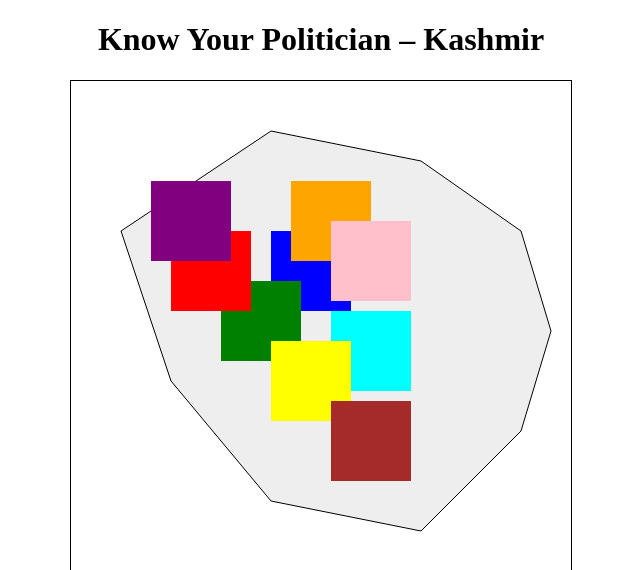
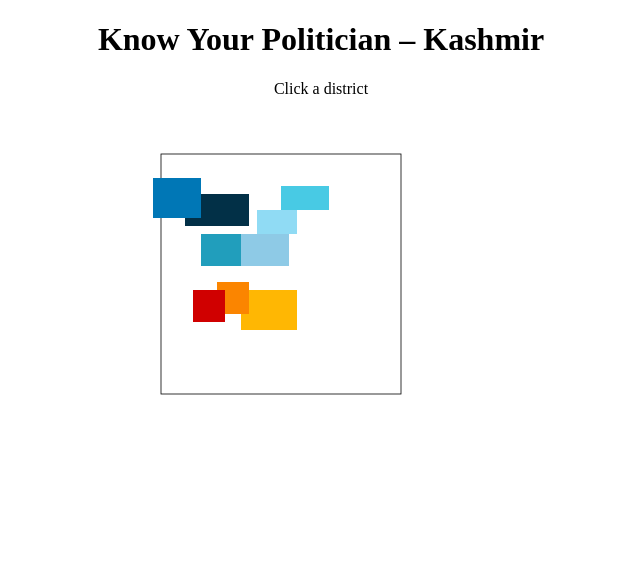
Before and after one commit to zgulll/know-your-representatives-kashmir, a React (Vite) app: page / in a window 1280 px wide. Shown: the top 570 px of the page, without its empty margins (319-959 px from the left). Built offline with nearby package versions, Linux system fonts and the light colour scheme.

Commit message:
Update App.jsx

```diff
--- a/App.jsx
+++ b/App.jsx
@@ -1,27 +1,74 @@
+import React from "react";
+
 function App() {
+
+  const handleClick = (district) => {
+    alert("You clicked " + district);
+  };
+
   return (
-    <div style={{ textAlign: "center" }}>
+    <div style={{ textAlign: "center", marginTop: "20px" }}>
       <h1>Know Your Politician – Kashmir</h1>
+      <p>Click a district</p>
 
-      <svg width="500" height="500" style={{ border: "1px solid black" }}>
+      <svg viewBox="0 0 500 500" width="400">
 
-        {/* MAP OUTLINE */}
-        <polygon
-          points="50,150 200,50 350,80 450,150 480,250 450,350 350,450 200,420 100,300"
-          fill="#eee"
-          stroke="black"
+        {/* OUTLINE */}
+        <rect x="50" y="50" width="300" height="300" fill="none" stroke="black" />
+
+        {/* SRINAGAR */}
+        <rect x="150" y="150" width="60" height="40"
+          fill="#8ecae6"
+          onClick={() => handleClick("Srinagar")}
         />
 
-        {/* DISTRICTS (BIG + GUARANTEED VISIBLE) */}
-        <rect x="200" y="150" width="80" height="80" fill="blue" onClick={() => alert("Srinagar")} />
-        <rect x="150" y="200" width="80" height="80" fill="green" onClick={() => alert("Budgam")} />
-        <rect x="100" y="150" width="80" height="80" fill="red" onClick={() => alert("Baramulla")} />
-        <rect x="80" y="100" width="80" height="80" fill="purple" onClick={() => alert("Kupwara")} />
-        <rect x="220" y="100" width="80" height="80" fill="orange" onClick={() => alert("Bandipora")} />
-        <rect x="260" y="140" width="80" height="80" fill="pink" onClick={() => alert("Ganderbal")} />
-        <rect x="260" y="230" width="80" height="80" fill="cyan" onClick={() => alert("Pulwama")} />
-        <rect x="200" y="260" width="80" height="80" fill="yellow" onClick={() => alert("Shopian")} />
-        <rect x="260" y="320" width="80" height="80" fill="brown" onClick={() => alert("Anantnag")} />
+        {/* BUDGAM */}
+        <rect x="100" y="150" width="50" height="40"
+          fill="#219ebc"
+          onClick={() => handleClick("Budgam")}
+        />
+
+        {/* BARAMULLA */}
+        <rect x="80" y="100" width="80" height="40"
+          fill="#023047"
+          onClick={() => handleClick("Baramulla")}
+        />
+
+        {/* ANANTNAG */}
+        <rect x="150" y="220" width="70" height="50"
+          fill="#ffb703"
+          onClick={() => handleClick("Anantnag")}
+        />
+
+        {/* PULWAMA */}
+        <rect x="120" y="210" width="40" height="40"
+          fill="#fb8500"
+          onClick={() => handleClick("Pulwama")}
+        />
+
+        {/* SHOPIAN */}
+        <rect x="90" y="220" width="40" height="40"
+          fill="#d00000"
+          onClick={() => handleClick("Shopian")}
+        />
+
+        {/* GANDERBAL */}
+        <rect x="170" y="120" width="50" height="30"
+          fill="#90dbf4"
+          onClick={() => handleClick("Ganderbal")}
+        />
+
+        {/* BANDIPORA */}
+        <rect x="200" y="90" width="60" height="30"
+          fill="#48cae4"
+          onClick={() => handleClick("Bandipora")}
+        />
+
+        {/* KUPWARA */}
+        <rect x="40" y="80" width="60" height="50"
+          fill="#0077b6"
+          onClick={() => handleClick("Kupwara")}
+        />
 
       </svg>
     </div>
```
